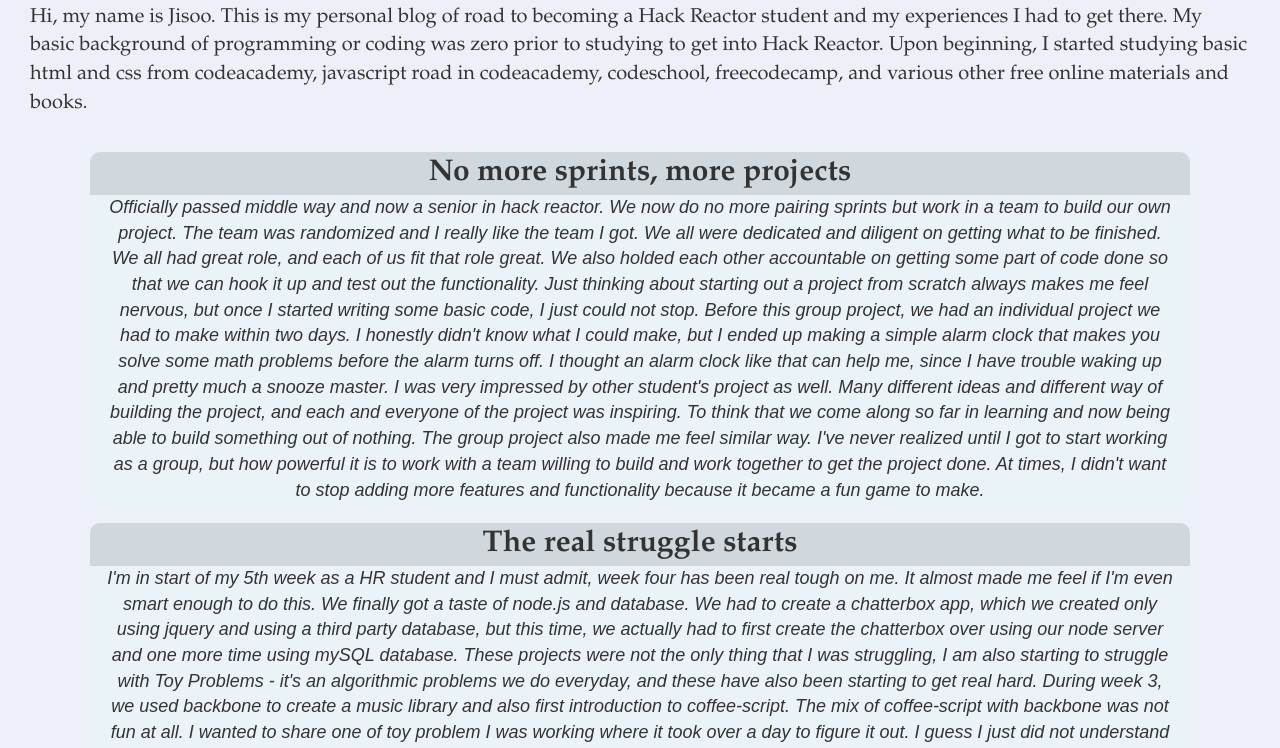
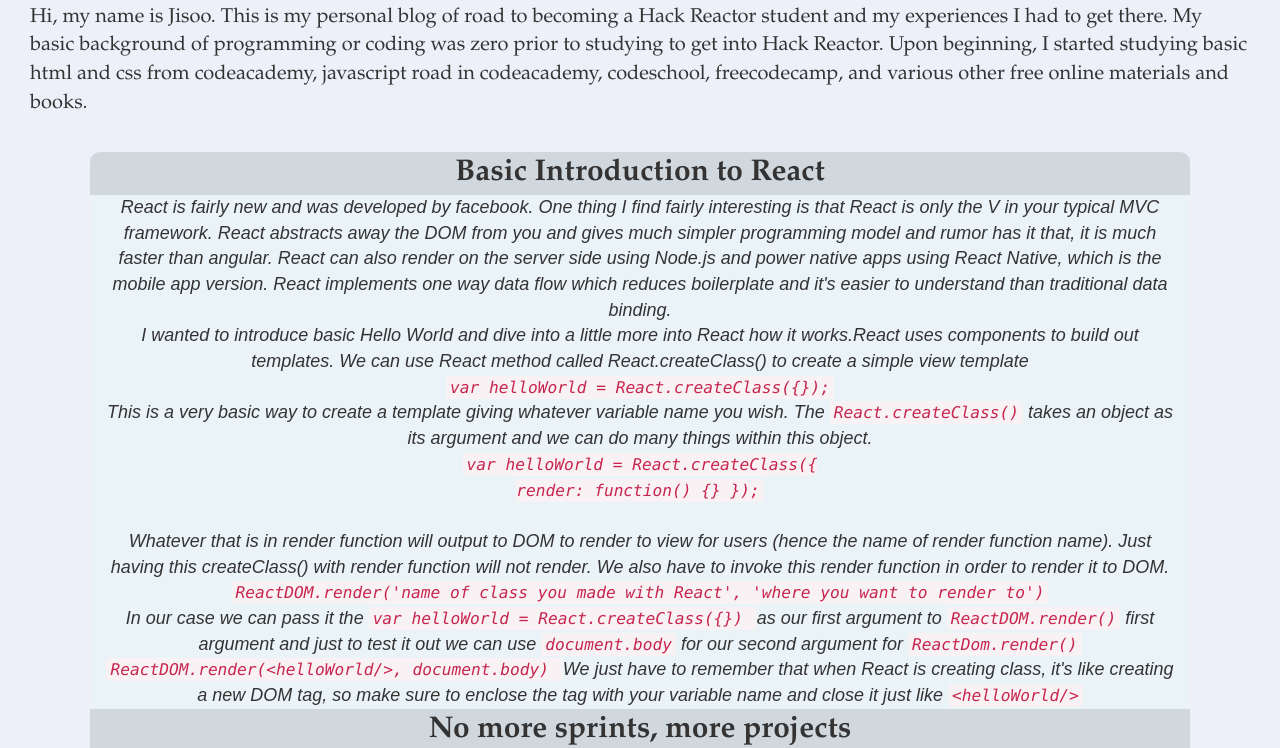
Before and after one commit to jyoon006/myblog, a plain HTML site: page index.html in a window 1280 px wide. Shown: the part 191-939 px from the top of the page. Drawn offline with nearby package versions, Linux system fonts and the light colour scheme; a script that the page names is missing.

Commit message:
update for extreme blogging

```diff
--- a/index.html
+++ b/index.html
@@ -36,6 +36,26 @@
 	<section id="entries" >
 		<div class="main container" ng-controller="myEntries">
 			<div class="myentries" ng-repeat="blog in blogs">
+        <div class="container title"> Basic Introduction to React </div>
+        <div class="container entry">
+          React is fairly new and was developed by facebook. One thing I find fairly interesting is that React is only the V in your typical MVC framework. React abstracts away the DOM from you and gives much simpler programming model and rumor has it that, it is much faster than angular. React can also render on the server side using Node.js and power native apps using React Native, which is the mobile app version. React implements one way data flow which reduces boilerplate and it's easier to understand than traditional data binding.<br>
+          I wanted to introduce basic Hello World and dive into a little more into React how it works.React uses components to build out templates. We can use React method called React.createClass() to create a simple view template<br>
+          <code>var helloWorld = React.createClass({});</code><br>
+          This is a very basic way to create a template giving whatever variable name you wish. The
+          <code>React.createClass()</code> takes an object as its argument and we can do many things within this object. <br>
+          <div class="text-center">
+            <code>
+              var helloWorld = React.createClass({ <br>
+                render: function() {}
+              });
+            </code>
+          </div><br>
+          Whatever that is in render function will output to DOM to render to view for users (hence the name of render function name). Just having this createClass() with render function will not render. We also have to invoke this render function in order to render it to DOM. <br>
+          <code> ReactDOM.render('name of class you made with React', 'where you want to render to')</code> <br>
+          In our case we can pass it the <code>var helloWorld = React.createClass({}) </code> as our first argument to <code>ReactDOM.render()</code> first argument and just to test it out we can use <code>document.body</code> for our second argument for <code>ReactDom.render()</code><br>
+          <code>ReactDOM.render(&lt;helloWorld/&gt;, document.body) </code> We just have to remember that when React is creating class, it's like creating a new DOM tag, so make sure to enclose the tag with your variable name and close it just like <code>&lt;helloWorld/&gt;</code>
+
+        </div>
 				<div class="container title">{{blog.title}}</div>
 				<div class="container entry">{{blog.entry}}</div>
 				<div class="container image">
```
Also changed, not shown: js/data.json (+2 -1 lines).
